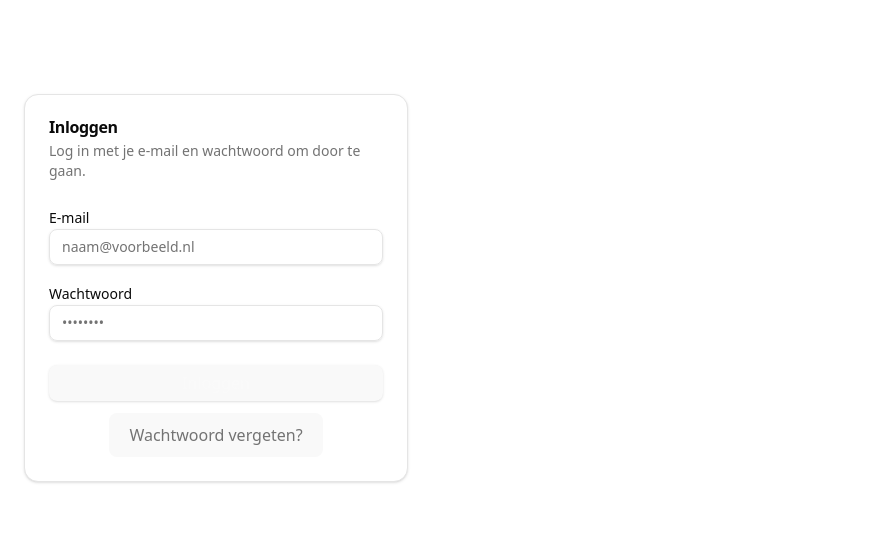
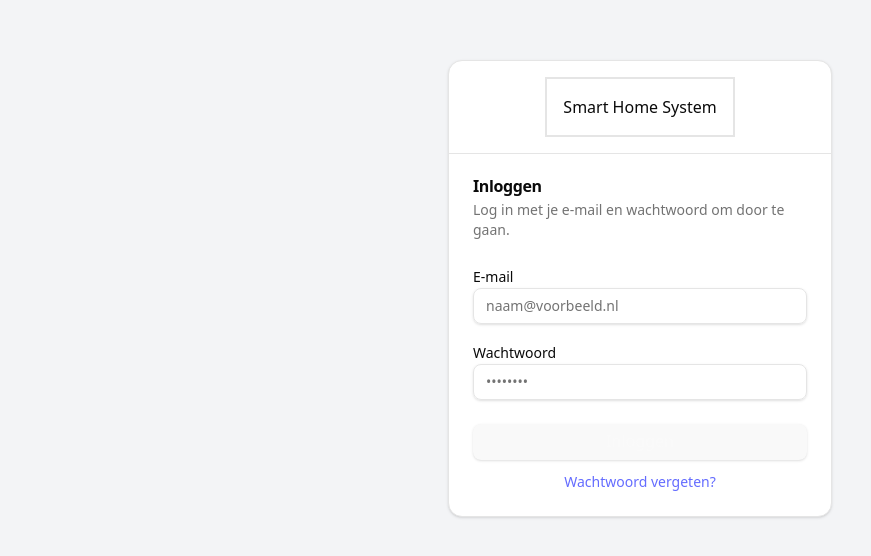
Before and after one commit to damift/smarthome, a React (Vite) app in the folder Frontend/: page / in a window 1280 px wide. Shown: the part 112-668 px from the top of the page, without its empty margins (0-871 px from the left). Built offline with nearby package versions, Linux system fonts and the light colour scheme.

Commit message:
Fix shadcn setup + enable Vite polling in Docker

```diff
--- a/Frontend/src/App.jsx
+++ b/Frontend/src/App.jsx
@@ -3,8 +3,8 @@ import LoginCard from "@/components/login";
 
 export default function App() {
   return (
-    <div className="p-6">
+    <section className="p-8 flex items-center justify-center min-h-screen w-screen bg-gray-100">
       <LoginCard />
-    </div>
+    </section>
   );
 }
--- a/Frontend/src/components/login.jsx
+++ b/Frontend/src/components/login.jsx
@@ -12,7 +12,14 @@ import {
 
 export default function LoginCard() {
   return (
+    <>
+
     <Card className="w-full max-w-sm">
+        <div className="p-4 border-b flex justify-center">
+            <div className="p-4 border-2">
+                Smart Home System
+            </div>
+        </div>
       <CardHeader>
         <CardTitle>Inloggen</CardTitle>
         <CardDescription>
@@ -37,13 +44,10 @@ export default function LoginCard() {
           Inloggen
         </Button>
 
-        <button
-          type="button"
-          className="text-sm text-muted-foreground underline-offset-4 hover:underline"
-        >
-          Wachtwoord vergeten?
-        </button>
+          <a className="text-sm text-muted-foreground underline-offset-4 hover:underline" href="#">Wachtwoord vergeten?</a>
+
       </CardFooter>
     </Card>
+    </>
   );
 }
```
